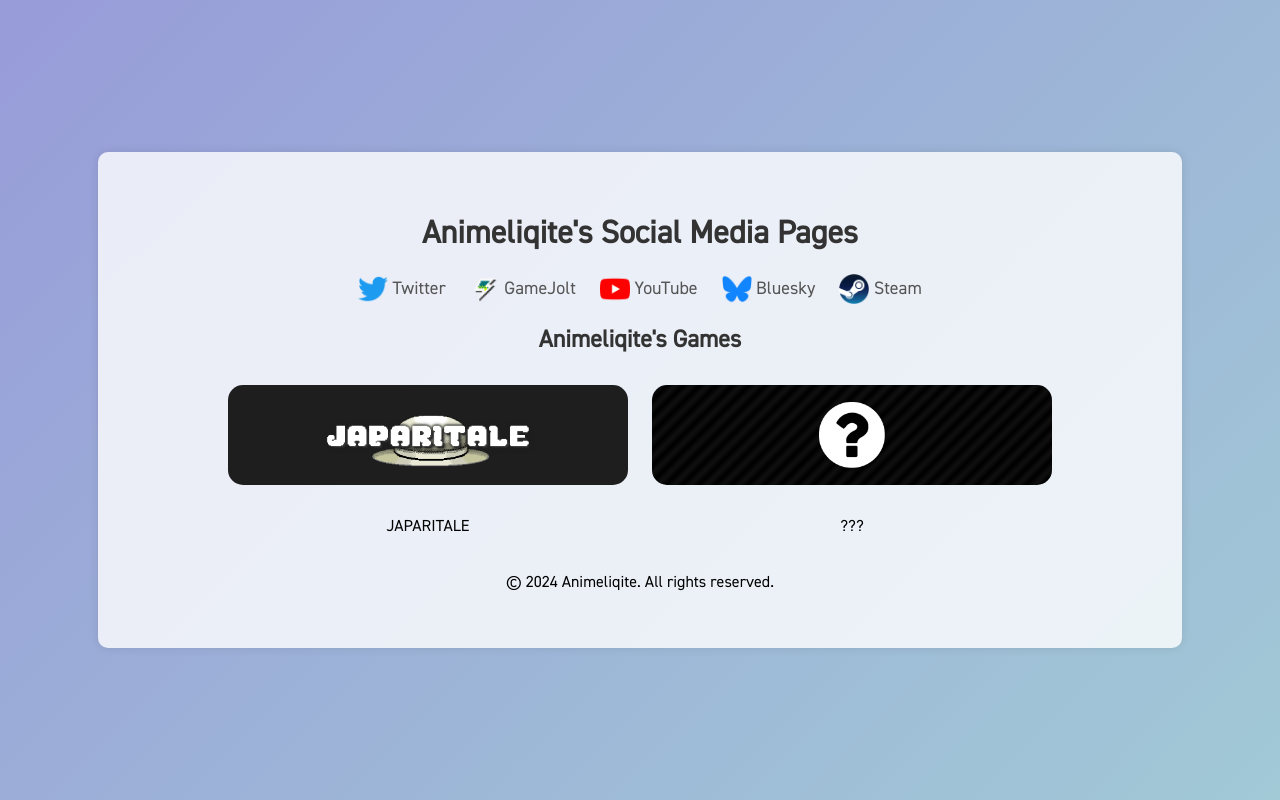
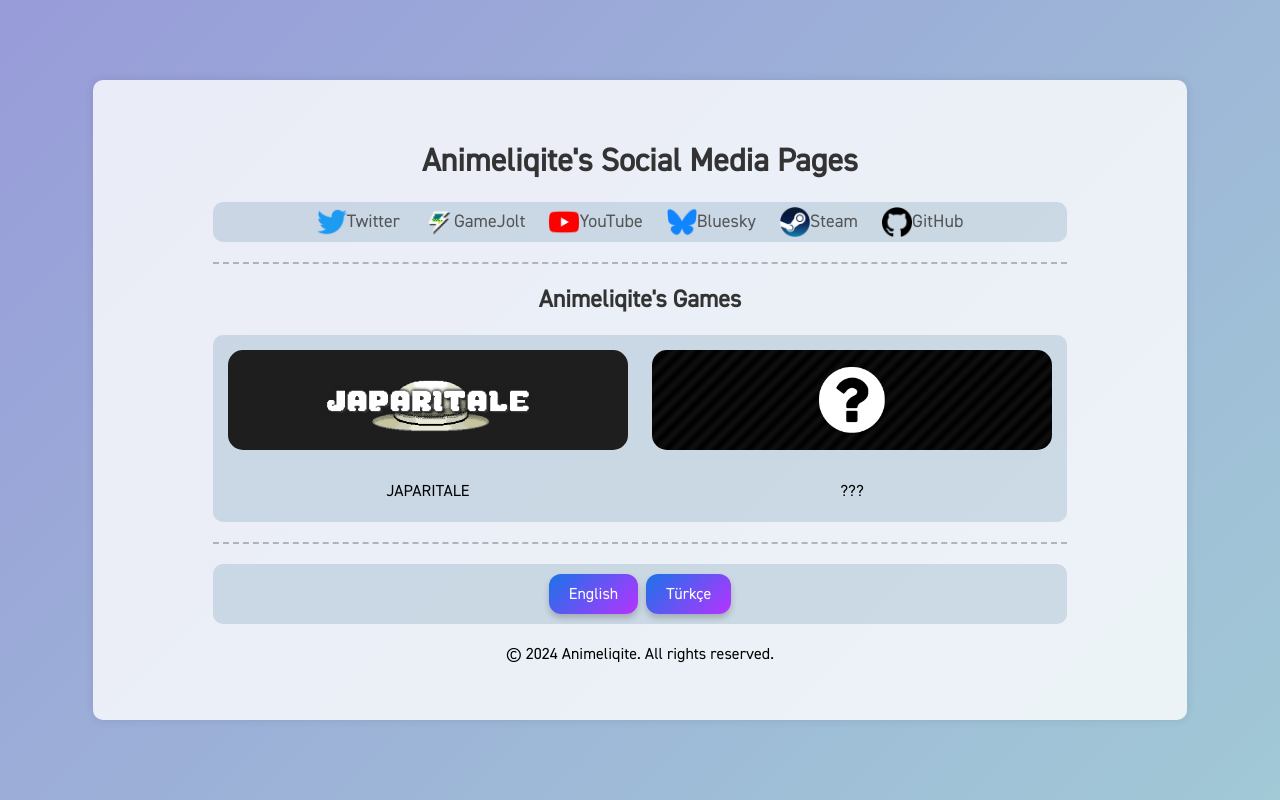
Before and after one commit to Animeliqite/animeliqite.github.io, a plain HTML site: page index.html in a window 1280 px wide. Drawn offline with Linux system fonts and the light colour scheme.

Commit message:
added localization, favicon and made ui better

```diff
--- a/index.html
+++ b/index.html
@@ -3,32 +3,88 @@
 <head>
     <meta charset="UTF-8">
     <meta name="viewport" content="width=device-width, initial-scale=1.0">
-    <title>Animeliqite's Social Media</title>
     <link rel="stylesheet" href="styles.css">
+    <link rel="icon" type="image/x-icon" href="src/img/favicon.ico">
+    <title>Animeliqite's Social Media Pages</title>
+    <script>
+        function loadLocalization(lang) {
+            fetch(`src/localization/${lang}.json`)
+                .then(response => response.json())
+                .then(translations => {
+                    document.title = translations.title;
+                    document.querySelector("#socialMediaTitle").textContent = translations.socialMediaTitle;
+                    document.querySelector("#twitter").textContent = translations.twitter;
+                    document.querySelector("#gameJolt").textContent = translations.gameJolt;
+                    document.querySelector("#youtube").textContent = translations.youtube;
+                    document.querySelector("#bluesky").textContent = translations.bluesky;
+                    document.querySelector("#steam").textContent = translations.steam;
+                    document.querySelector("#github").textContent = translations.github;
+                    document.querySelector("#gamesTitle").textContent = translations.gamesTitle;
+                    document.querySelector("#japaritale").textContent = translations.japaritale;
+                    document.querySelector("#unknownGame").textContent = translations.unknownGame;
+                    document.querySelector("#footer").innerHTML = translations.footer;
+                });
+        }
+
+        document.addEventListener("DOMContentLoaded", function () {
+            const userLang = navigator.language || 'en';
+            let lang = 'en';
+
+            switch (true) {
+                default:
+                    lang = 'en';
+                    break;
+                case userLang.startsWith('tr'):
+                    lang = 'tr';
+                    break;
+            }
+
+            loadLocalization(lang);
+
+            const buttons = document.querySelectorAll('.language-buttons button');
+            buttons.forEach(button => {
+                button.addEventListener('click', function() {
+                    buttons.forEach(btn => btn.classList.remove('selected'));
+                    this.classList.add('selected');
+                })
+            })
+        });
+    </script>
 </head>
 <body>
     <div class="container">
-        <h1>Animeliqite's Social Media Pages</h1>
+        <h1 id="socialMediaTitle">Animeliqite's Social Media Pages</h1>
         <div class="social-media">
-            <a href="https://twitter.com/Animeliqite" target="_blank"><img src="src/img/social-media/logo-twitter.png" alt="Twitter"> Twitter</a>
-            <a href="https://gamejolt.com/@Animeliqite" target="_blank"><img src="src/img/social-media/logo-gamejolt.png" alt="GameJolt"> GameJolt</a>
-            <a href="https://youtube.com/Animeliqite" target="_blank"><img src="src/img/social-media/logo-youtube.png" alt="YouTube"> YouTube</a>
-            <a href="https://bsky.app/profile/animeliqite.bsky.social" target="_blank"><img src="src/img/social-media/logo-bluesky.png" alt="Bluesky"> Bluesky</a>
-            <a href="https://steamcommunity.com/id/animeliqite" target="_blank"><img src="src/img/social-media/logo-steam.png" alt="Steam"> Steam</a>
+            <a href="https://twitter.com/Animeliqite" target="_blank"><img src="src/img/social-media/logo-twitter.png" alt="Twitter"><span id="twitter">Twitter</span></a>
+            <a href="https://gamejolt.com/@Animeliqite" target="_blank"><img src="src/img/social-media/logo-gamejolt.png" alt="GameJolt"><span id="gameJolt">GameJolt</span></a>
+            <a href="https://youtube.com/Animeliqite" target="_blank"><img src="src/img/social-media/logo-youtube.png" alt="YouTube"><span id="youtube">YouTube</span></a>
+            <a href="https://bsky.app/profile/animeliqite.bsky.social" target="_blank"><img src="src/img/social-media/logo-bluesky.png" alt="Bluesky"><span id="bluesky">Bluesky</span></a>
+            <a href="https://steamcommunity.com/id/animeliqite" target="_blank"><img src="src/img/social-media/logo-steam.png" alt="Steam"><span id="steam">Steam</span></a>
+            <a href="https://github.com/Animeliqite" target="_blank"><img src="src/img/social-media/logo-github.png" alt="GitHub"><span id="github">GitHub</span></a>
         </div>
-        <h2>Animeliqite's Games</h2>
+
+        <hr>
+
+        <h2 id="gamesTitle">Animeliqite's Games</h2>
         <div class="games">
             <div class="game-item">
                 <a href="https://gamejolt.com/games/team-furenzu-japaritale/368818" target="_blank" ><img src="src/img/games/logo-japaritale.png" alt="JAPARITALE"></a>
-                <p>JAPARITALE</p>
+                <p id="japaritale">JAPARITALE</p>
             </div>
             <div class="game-item">
                 <a href="#"><img src="src/img/games/logo-unknowngame.png" alt="To Be Announced"></a>
-                <p>???</p>
+                <p id="unknownGame">???</p>
             </div>
         </div>
+
+        <hr>
+
+        <div class="language-buttons">
+            <button onclick="loadLocalization('en')">English</button>
+            <button onclick="loadLocalization('tr')">Türkçe</button>
+        </div>
         <footer>
-            <p>&copy; 2024 Animeliqite. All rights reserved.</p>
+            <p id="footer">&copy; 2024 Animeliqite. All rights reserved.</p>
         </footer>
     </div>
 </body>
--- /dev/null
+++ b/src/localization/en.json
@@ -0,0 +1,17 @@
+{
+    "title": "Animeliqite's Social Media Pages",
+    "socialMediaTitle": "Animeliqite's Social Media Pages",
+
+    "twitter": "Twitter",
+    "gameJolt": "GameJolt",
+    "youtube": "YouTube",
+    "bluesky": "Bluesky",
+    "steam": "Steam",
+    "github": "GitHub",
+
+    "gamesTitle": "Animeliqite's Games",
+    "japaritale": "JAPARITALE",
+    "unknownGame": "???",
+
+    "footer": "&copy; 2024 Animeliqite. All rights reserved."
+}
--- a/styles.css
+++ b/styles.css
@@ -21,6 +21,11 @@ body {
     justify-content: center;
     align-items: center;
 }
+
+button {
+    font-family: 'DIN 2014', Arial, sans-serif;
+}
+
 .container {
     background: rgba(255, 255, 255, 0.8);
     padding: 40px 120px;
@@ -35,6 +40,9 @@ h1, h2 {
 
 .social-media {
     margin: 20px 0;
+    padding: 5px;
+    background: rgba(105, 143, 173, 0.25);
+    border-radius: 10px;
 }
 
 .social-media a {
@@ -52,6 +60,9 @@ h1, h2 {
 
 .games {
     margin: 20px 0;
+    background: rgba(105, 143, 173, 0.25);
+    padding: 5px;
+    border-radius: 10px;
 }
 
 .game-item {
@@ -96,6 +107,46 @@ footer {
     margin-top: 20px;
 }
 
+hr {
+    border: 0;
+    border-top: 2px dashed rgba(0, 0, 0, 0.25);
+    margin: 20px 0;
+}
+
+.language-buttons {
+    margin-top: 20px 0;
+    background: rgba(105, 143, 173, 0.25);
+    padding: 5px;
+    border-radius: 10px;
+}
+
+.language-buttons button {
+    background: linear-gradient(135deg, #1A73E8, #B733FF);
+    border: none;
+    color: white;
+    padding: 10px 20px;
+    text-align: center;
+    text-decoration: none;
+    display: inline-block;
+    font-size: 16px;
+    margin: 5px 2px;
+    cursor: pointer;
+    border-radius: 12px;
+    box-shadow: 0 4px 6px rgba(0, 0, 0, 0.2);
+    transition: background 0.3s ease, box-shadow 0.3s ease;
+}
+
+.language-buttons button:hover {
+    background: linear-gradient(135deg, #B733FF, #1A73E8);
+    box-shadow: 0 6px 8px rgba(0, 0, 0, 0.3);
+}
+
+.language-buttons button.selected {
+    background: linear-gradient(135deg, #4de3bb, #48b8b4); /* Highlighted gradient */
+    box-shadow: 0 6px 8px rgba(0, 0, 0, 0.5); /* Slightly deeper shadow */
+}
+
+
 @media (max-width: 1000px) {
     body {
         background: linear-gradient(135deg, #989cd9, #a1c9d6);
```
Also changed, not shown: src/localization/tr.json (added, +17 -0 lines), src/img/favicon.ico (added), src/img/social-media/logo-github.png (added).
